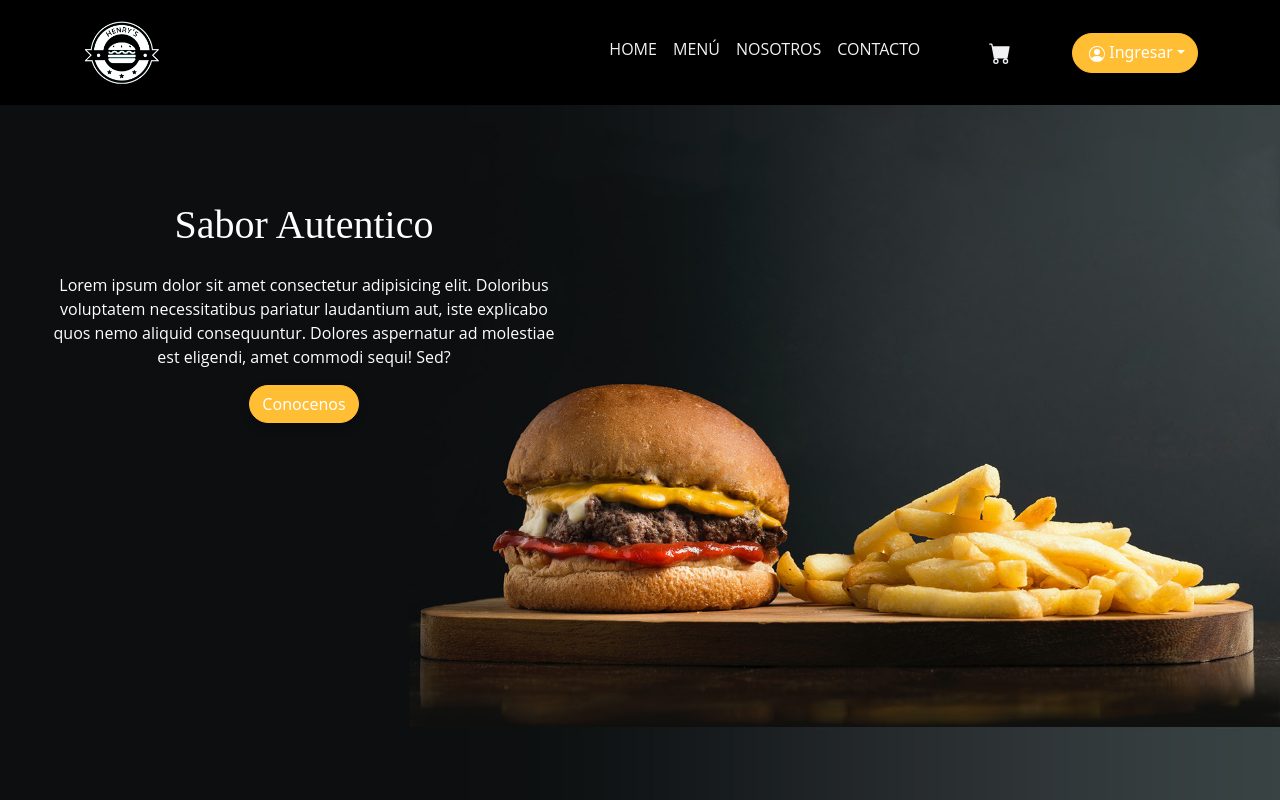
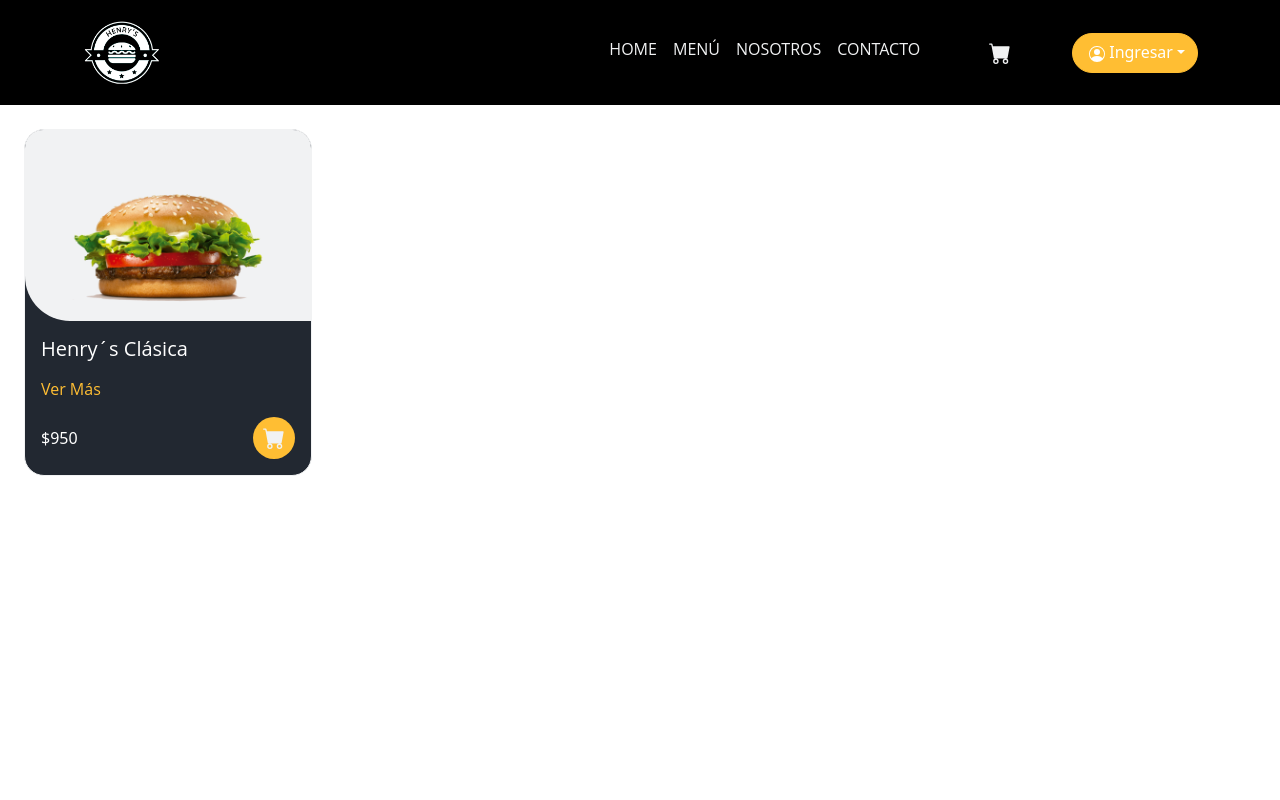
Before and after one commit to mabhyHs/Henrys-app, a React (Create React App) app in the folder client/: page /menu in a window 1280 px wide. Shown: the top 800 px of the page. Built offline with nearby package versions, Linux system fonts and the light colour scheme.

Commit message:
Create(Card Menu and some modified files)

```diff
--- a/client/src/App.js
+++ b/client/src/App.js
@@ -3,17 +3,19 @@ import { Routes, Route } from 'react-router-dom';
 import NavBar from './Components/NavBar/NavBar';
 import ContactoForm from './Components/ContactForm/ContactoForm';
 import Footer from './Components/Footer/Footer';
+import Home from './Components/Home/Home';
+import Menu from './Components/Menu/Menu';
 
 import './App.css';
-import MainHome from './Components/MainHome/MainHome';
 
 function App() {
   return (
     <div className="App">
       <NavBar />
-      <MainHome />
       <Routes>
+        <Route path="/" element={<Home />} />
         <Route path="/contacto" element={<ContactoForm />} />
+        <Route path="/menu" element={<Menu />} />
       </Routes>
       <Footer />
     </div>
--- a/client/src/Components/CardProductMenu/CardProductMenu.css
+++ b/client/src/Components/CardProductMenu/CardProductMenu.css
@@ -0,0 +1,36 @@
+.card__menu {
+  background-color: var(--main-color-dark);
+  color: var(--text-color-light);
+  border-radius: 20px;
+  margin: 1.5rem;
+  border-color: var(--main-color-light);
+}
+
+.card__menu p {
+  text-align: left;
+}
+
+.card__img__menu {
+  background-color: var(--main-color-light);
+  border-radius: 18px 18px 0px 45px;
+  border-color: var(--main-color-light);
+}
+.card__menu:hover {
+  -webkit-transform: scale(1.1);
+  -moz-transform: scale(1.1);
+  -ms-transform: scale(1.1);
+  -o-transform: scale(1.1);
+  transform: scale(1.1);
+}
+
+.card__menu__cart {
+  background-color: var(--brand-color);
+  padding: 5px;
+  border-radius: 90px;
+}
+
+.card__cart__container {
+  display: flex;
+  justify-content: space-between;
+  align-items: center;
+}
--- a/client/src/Components/CardProductMenu/CardProductMenu.jsx
+++ b/client/src/Components/CardProductMenu/CardProductMenu.jsx
@@ -0,0 +1,30 @@
+import React from 'react';
+import { Link } from 'react-router-dom';
+import { CartFill } from 'react-bootstrap-icons';
+import Card from 'react-bootstrap/Card';
+import imgCard from '../../Assets/Images/Hamburguesas/hamburguesa-clasica.png';
+import './CardProductMenu.css';
+
+function CardProductMenu() {
+  return (
+    <Card className="card__menu" style={{ width: '18rem' }}>
+      <Card.Img variant="top" src={imgCard} className="card__img__menu" />
+      <Card.Body>
+        <Card.Title>
+          <p>Henry´s Clásica</p>
+        </Card.Title>
+        <Link className="footer__mail__link" to="/detail">
+          <p>Ver Más</p>
+        </Link>
+        <div className="card__cart__container">
+          <span>$950</span>
+          <Card.Link className="card__menu__cart" as={Link} to="/detalle">
+            <CartFill />
+          </Card.Link>
+        </div>
+      </Card.Body>
+    </Card>
+  );
+}
+
+export default CardProductMenu;
--- /dev/null
+++ b/client/src/Components/ContactForm/ContactForm.css
@@ -0,0 +1,3 @@
+.contact__form__container {
+  min-height: 100vh;
+}
--- a/client/src/Components/ContactForm/ContactoForm.jsx
+++ b/client/src/Components/ContactForm/ContactoForm.jsx
@@ -0,0 +1,13 @@
+import React from 'react';
+import './ContactForm.css';
+
+function ContactoForm() {
+  return (
+    <div className="contact__form__container">
+      <h1>Hola mundo</h1>
+      <h2>Maldito eslint</h2>
+    </div>
+  );
+}
+
+export default ContactoForm;
--- a/client/src/Components/Home/Home.jsx
+++ b/client/src/Components/Home/Home.jsx
@@ -0,0 +1,12 @@
+import React from 'react';
+import MainHome from '../MainHome/MainHome';
+
+function Home() {
+  return (
+    <div>
+      <MainHome />
+    </div>
+  );
+}
+
+export default Home;
--- a/client/src/Components/MainHome/MainHome.jsx
+++ b/client/src/Components/MainHome/MainHome.jsx
@@ -4,7 +4,7 @@ import Button from 'react-bootstrap/Button';
 import hamburguesa from '../../Assets/Images/hero-bg.jpg';
 import './MainHome.css';
 
-export default function MainHome() {
+function MainHome() {
   return (
     <div>
       <main>
@@ -23,3 +23,4 @@ export default function MainHome() {
     </div>
   );
 }
+export default MainHome;
--- /dev/null
+++ b/client/src/Components/Menu/Menu.css
@@ -0,0 +1,3 @@
+.menu__container {
+  min-height: 100vh;
+}
--- a/client/src/Components/Menu/Menu.jsx
+++ b/client/src/Components/Menu/Menu.jsx
@@ -0,0 +1,14 @@
+import React from 'react';
+import ProductsContainerMenu from '../ProductsContainerMenu/ProductsContainerMenu';
+
+import './Menu.css';
+
+function Menu() {
+  return (
+    <div className="menu__container">
+      <ProductsContainerMenu />
+    </div>
+  );
+}
+
+export default Menu;
--- a/client/src/Components/ProductsContainerMenu/ProductsContainerMenu.jsx
+++ b/client/src/Components/ProductsContainerMenu/ProductsContainerMenu.jsx
@@ -0,0 +1,12 @@
+import React from 'react';
+import CardProductMenu from '../CardProductMenu/CardProductMenu';
+
+function ProductsContainerMenu() {
+  return (
+    <div>
+      <CardProductMenu />
+    </div>
+  );
+}
+
+export default ProductsContainerMenu;
```
Also changed, not shown: client/src/Components/ContactForm/ContactForm.module.css (deleted), client/src/Components/Menu/Menu.module.css (deleted).
